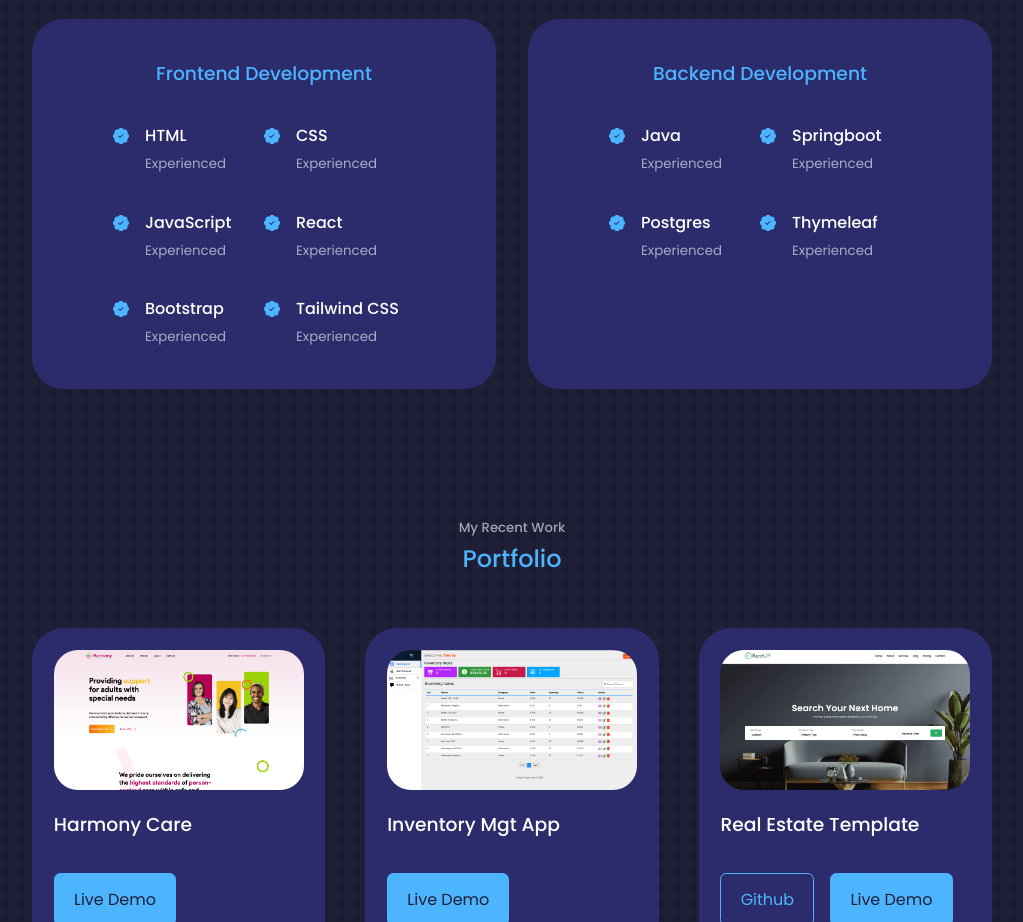
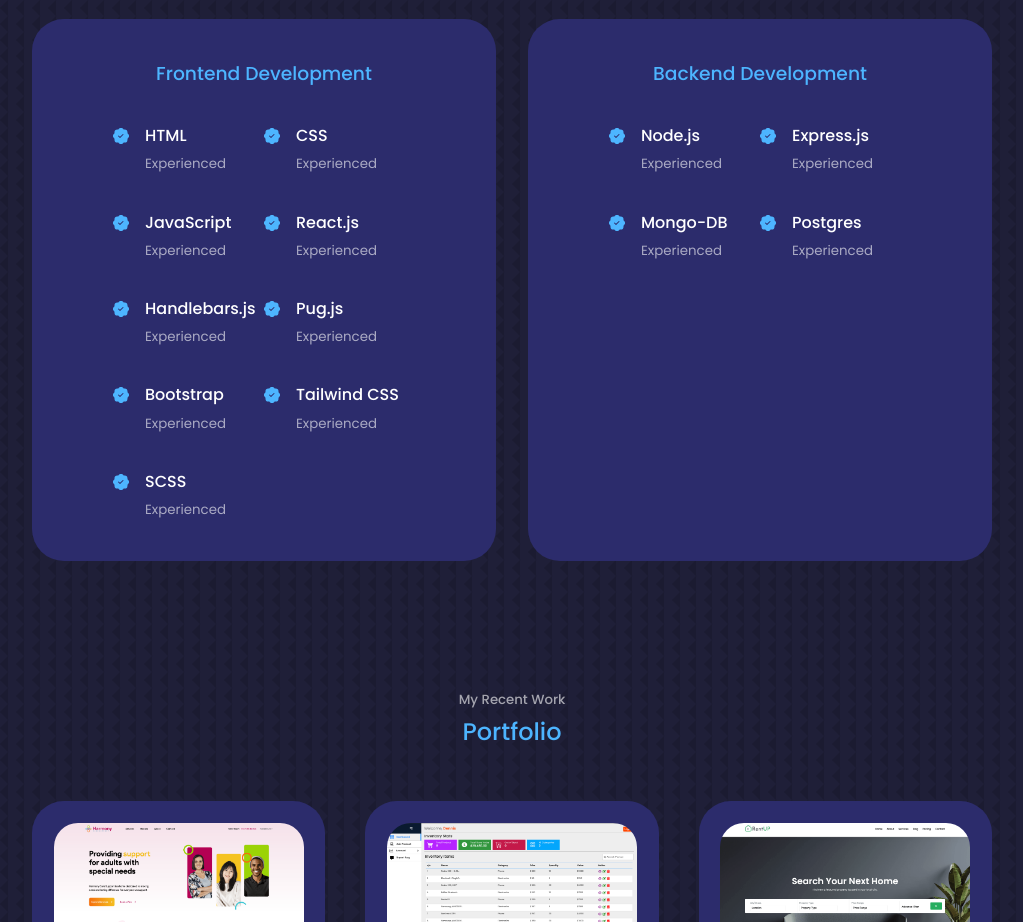
Before and after one commit to Okoyedennis/my-portfolio, a React (Create React App) app: page / in a window 1280 px wide. Shown: the part 1920-2842 px from the top of the page, without its empty margins (128-1151 px from the left). Built offline with nearby package versions, Linux system fonts and the light colour scheme.

Commit message:
added more project

```diff
--- a/src/components/experience/Experience.jsx
+++ b/src/components/experience/Experience.jsx
@@ -35,7 +35,21 @@ const Experience = () => {
             <article className="experience__details">
               <BsPatchCheckFill className="experience__details-icon" />
               <div>
-                <h4>React</h4>
+                <h4>React.js</h4>
+                <small className="text-light">Experienced</small>
+              </div>
+            </article>
+            <article className="experience__details">
+              <BsPatchCheckFill className="experience__details-icon" />
+              <div>
+                <h4>Handlebars.js</h4>
+                <small className="text-light">Experienced</small>
+              </div>
+            </article>
+            <article className="experience__details">
+              <BsPatchCheckFill className="experience__details-icon" />
+              <div>
+                <h4>Pug.js</h4>
                 <small className="text-light">Experienced</small>
               </div>
             </article>
@@ -53,6 +67,13 @@ const Experience = () => {
                 <small className="text-light">Experienced</small>
               </div>
             </article>
+            <article className="experience__details">
+              <BsPatchCheckFill className="experience__details-icon" />
+              <div>
+                <h4>SCSS</h4>
+                <small className="text-light">Experienced</small>
+              </div>
+            </article>
           </div>
         </div>
         {/* END OF FRONTEND */}
@@ -62,14 +83,21 @@ const Experience = () => {
             <article className="experience__details">
               <BsPatchCheckFill className="experience__details-icon" />
               <div>
-                <h4>Java</h4>
+                <h4>Node.js</h4>
                 <small className="text-light">Experienced</small>
               </div>
             </article>
             <article className="experience__details">
               <BsPatchCheckFill className="experience__details-icon" />
               <div>
-                <h4>Springboot</h4>
+                <h4>Express.js</h4>
+                <small className="text-light">Experienced</small>
+              </div>
+            </article>
+            <article className="experience__details">
+              <BsPatchCheckFill className="experience__details-icon" />
+              <div>
+                <h4>Mongo-DB</h4>
                 <small className="text-light">Experienced</small>
               </div>
             </article>
@@ -77,13 +105,6 @@ const Experience = () => {
               <BsPatchCheckFill className="experience__details-icon" />
               <div>
                 <h4>Postgres</h4>
-                <small className="text-light">Experienced</small>
-              </div>
-            </article>
-            <article className="experience__details">
-              <BsPatchCheckFill className="experience__details-icon" />
-              <div>
-                <h4>Thymeleaf</h4>
                 <small className="text-light">Experienced</small>
               </div>
             </article>
```
